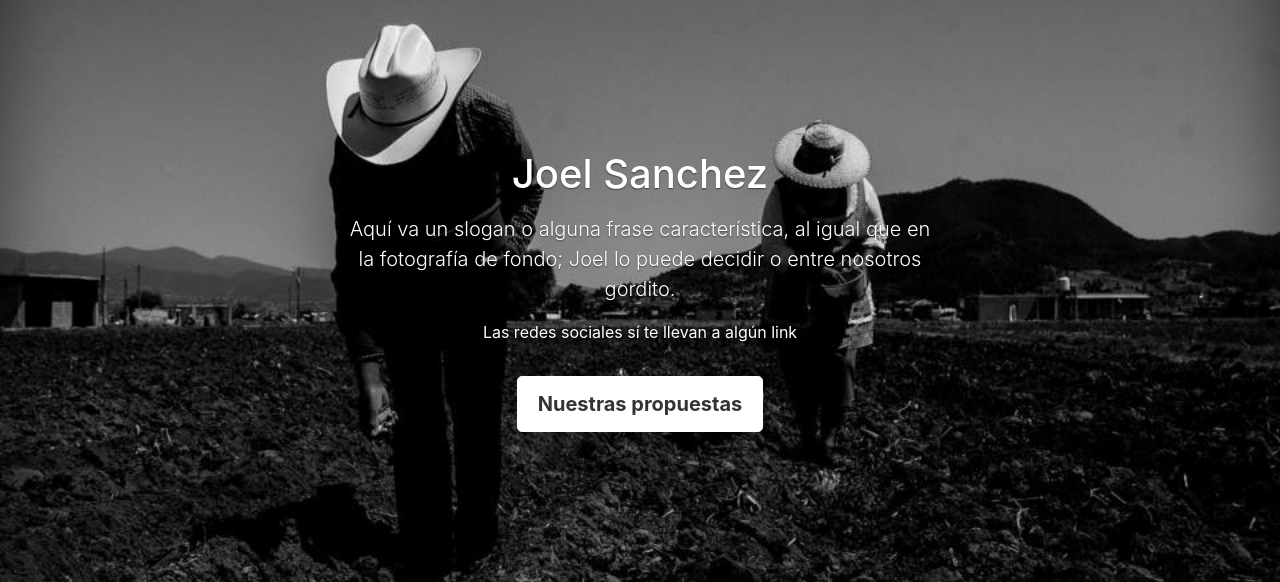
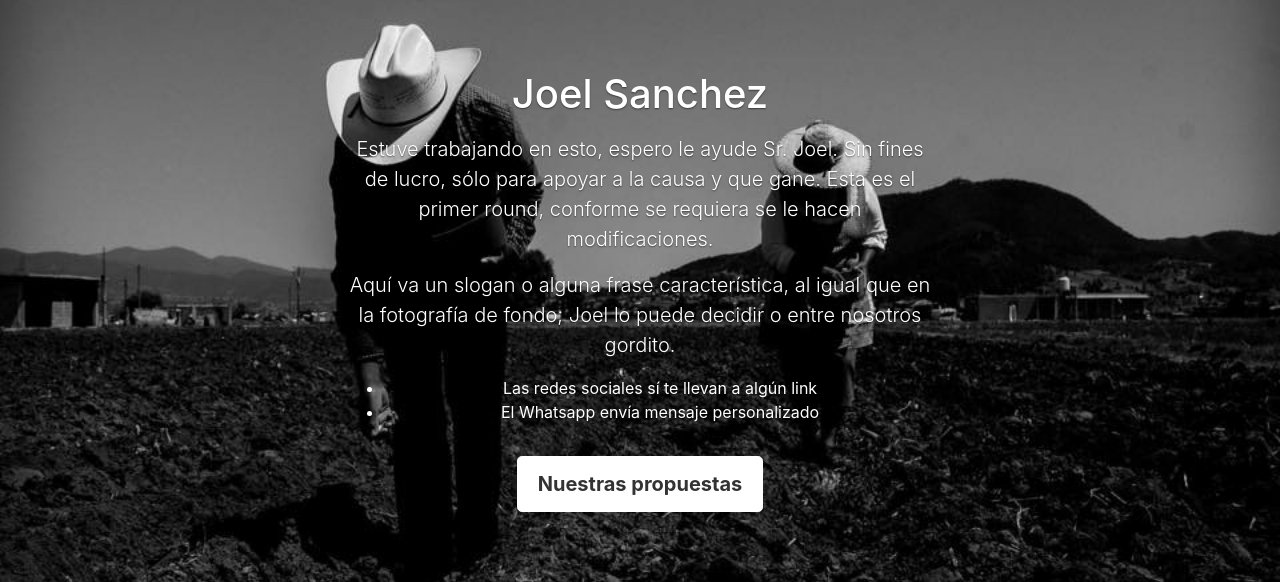
Before and after one commit to xaz89/joel-sanchez, a plain HTML site: page index.html in a window 1280 px wide. Shown: the part 116-698 px from the top of the page. Drawn offline with nearby package versions, Linux system fonts and the light colour scheme.

Commit message:
cambio en whatsapp

```diff
--- a/index.html
+++ b/index.html
@@ -40,8 +40,12 @@
 
       <main role="main" class="inner cover">
         <h1 class="cover-heading">Joel Sanchez</h1>
+        <p class="lead mt-3">Estuve trabajando en esto, espero le ayude Sr. Joel. Sin fines de lucro, sólo para apoyar a la causa y que gane. Esta es el primer round, conforme se requiera se le hacen modificaciones.</p>
         <p class="lead mt-3">Aquí va un slogan o alguna frase característica, al igual que en la fotografía de fondo; Joel lo puede decidir o entre nosotros gordito.</p>
-        <p>Las redes sociales sí te llevan a algún link</p>
+        <ul>
+            <li>Las redes sociales sí te llevan a algún link</li>
+            <li>El Whatsapp envía mensaje personalizado</li>
+        </ul>
         <p class="lead">
           <a href="propuestas.html" class="btn btn-lg btn-secondary mt-3">Nuestras propuestas</a>
         </p>
@@ -52,7 +56,7 @@
             <div class="row ">
 
                 <div class="col">
-                        <a href="https://api.whatsapp.com/send?phone=5510203648&text=Prueba de PT Ixtlahuaca"><img src="img/wa.png" alt=""> <p> Whatsapp</p></a>
+                        <a href="https://api.whatsapp.com/send?phone=525510203648&text=PT Ixtlahuaca. Contacto desde web. Dale enviar mi amor y me llegará el mensaje, esto puede cambiarse al número que sea. PD: Estás guapísimo."><img src="img/wa.png" alt=""> <p> Whatsapp</p></a>
                 </div>
                 <div class="col">
                         <a href="https://www.facebook.com/Partido-Del-Trabajo-Ixtlahuaca-183388365799994/"><img src="img/fb.png" alt=""> <p> Facebook</p></a>
```
Also changed, not shown: propuestas.html (+1 -1 lines).
